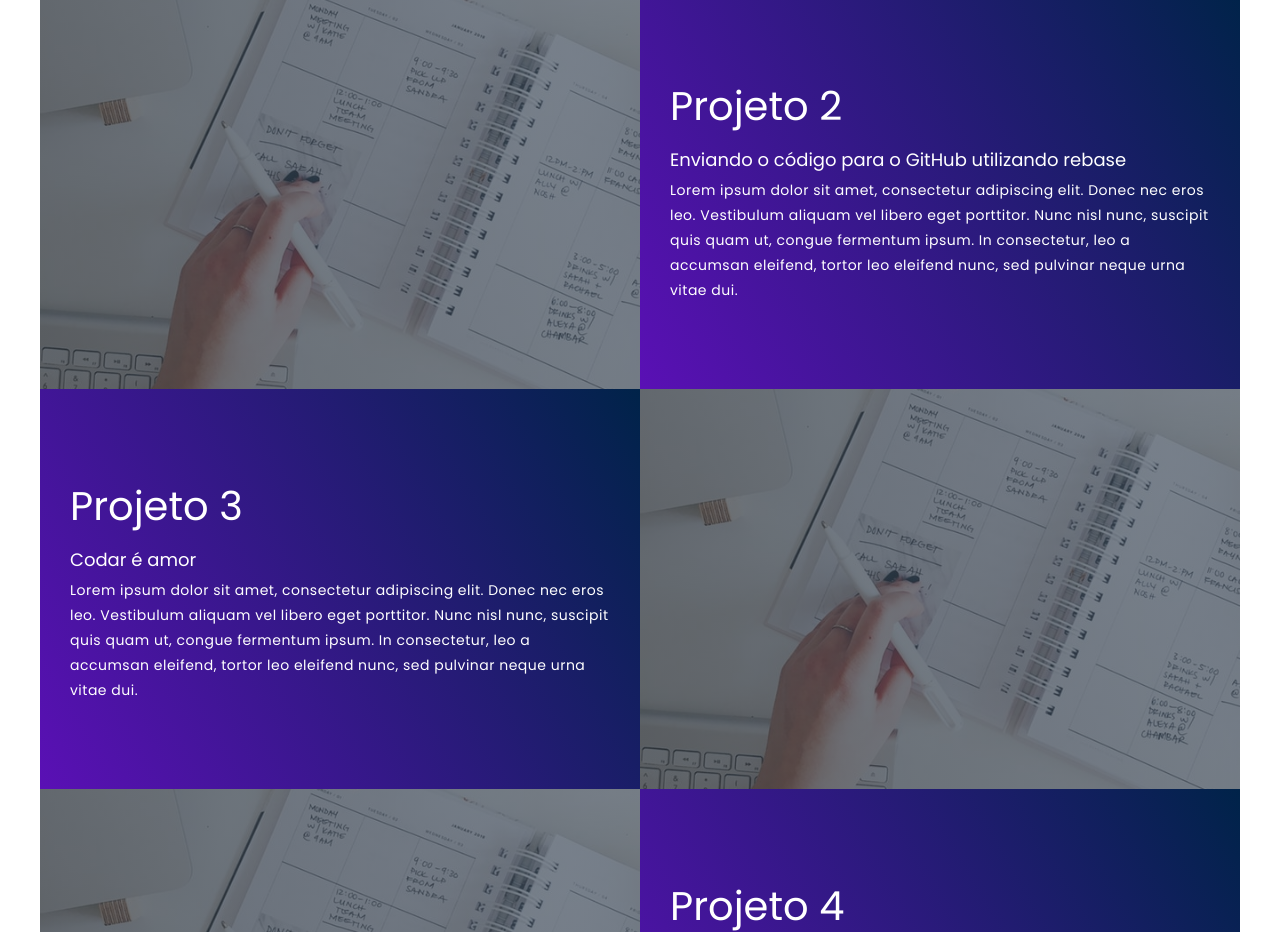
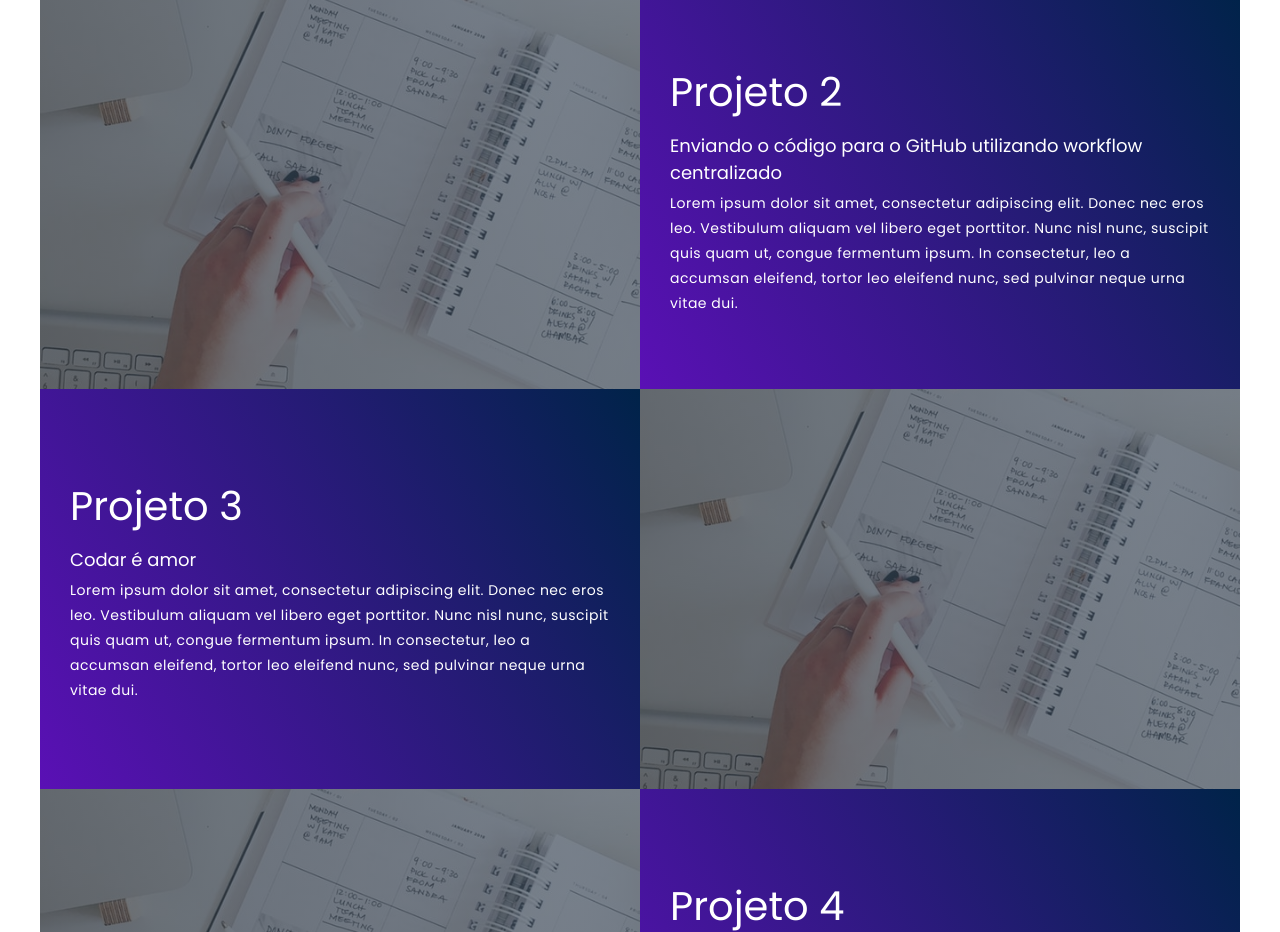
Before and after one commit to rafaelbrunodasilva/portfolio_rafael, a plain HTML site: page index.html in a window 1280 px wide. Shown: the part 1586-2518 px from the top of the page. Drawn offline with Linux system fonts and the light colour scheme.

Commit message:
update project 2 description

```diff
--- a/index.html
+++ b/index.html
@@ -42,7 +42,7 @@
                 <div class="project-item">
                     <div class="project-info">
                         <h1>Projeto 2</h1>
-                        <h2>Enviando o código para o GitHub utilizando rebase</h2>
+                        <h2>Enviando o código para o GitHub utilizando workflow centralizado</h2>
                         <p>Lorem ipsum dolor sit amet, consectetur adipiscing elit. Donec nec eros leo. Vestibulum
                             aliquam vel libero eget porttitor. Nunc nisl nunc, suscipit quis quam ut, congue fermentum
                             ipsum. In consectetur, leo a accumsan eleifend, tortor leo eleifend nunc, sed pulvinar neque
```
